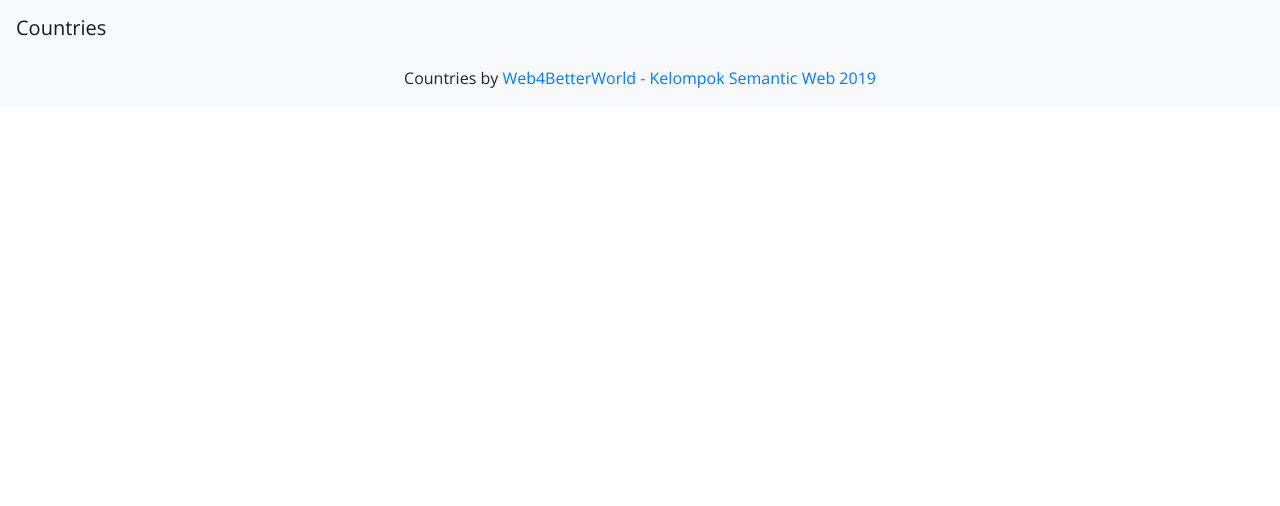
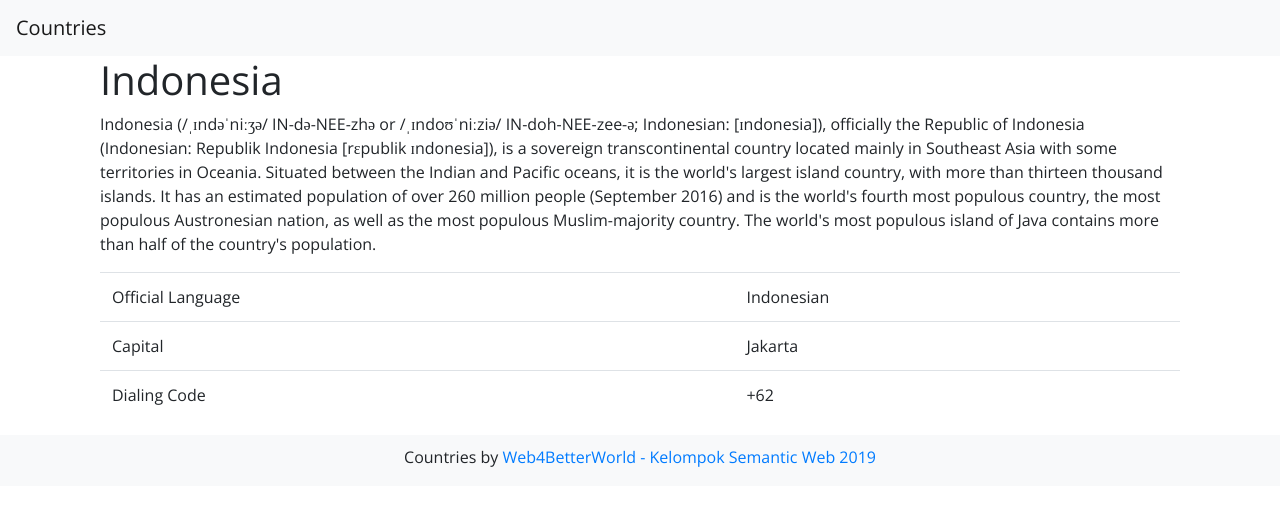
Before and after one commit to argaghulamahmad/countries-sparql-dbpedia, a Django app: template countries/templates/detail.html in a window 1280 px wide. Shown: the top 506 px of the page. Run offline with Django 3.2, Linux system fonts and the light colour scheme; the template is opened without the code that fills it, so the values that code supplies are empty; some libraries are stand-ins or nearby versions.

Commit message:
Create dummy detailm layout

```diff
--- a/countries/templates/detail.html
+++ b/countries/templates/detail.html
@@ -2,10 +2,39 @@
 
 {% block content %}
     <div class="container">
-    {% for info in country_info %}
-        <h1>{{ info.country_name.value }}</h1>
-        <h2>{{ info.country_capital.value }}</h2>
-        <p>{{ info.country_abstract.value }}</p>
-    {% endfor %}
+        <div class="container">
+            <h1>Indonesia</h1>
+            <p>Indonesia (/ˌɪndəˈniːʒə/ IN-də-NEE-zhə or /ˌɪndoʊˈniːziə/ IN-doh-NEE-zee-ə; Indonesian: [ɪndonesia]),
+                officially the Republic of Indonesia (Indonesian: Republik Indonesia [rɛpublik ɪndonesia]), is a
+                sovereign
+                transcontinental country located mainly in Southeast Asia with some territories in Oceania. Situated
+                between
+                the Indian and Pacific oceans, it is the world's largest island country, with more than thirteen
+                thousand
+                islands. It has an estimated population of over 260 million people (September 2016) and is the world's
+                fourth most populous country, the most populous Austronesian nation, as well as the most populous
+                Muslim-majority country. The world's most populous island of Java contains more than half of the
+                country's
+                population.
+            </p>
+        </div>
+        <div class="container">
+            <table class="table">
+                <tbody>
+                <tr>
+                    <td>Official Language</td>
+                    <td>Indonesian</td>
+                </tr>
+                <tr>
+                    <td>Capital</td>
+                    <td>Jakarta</td>
+                </tr>
+                <tr>
+                    <td>Dialing Code</td>
+                    <td>+62</td>
+                </tr>
+                </tbody>
+            </table>
+        </div>
     </div>
 {% endblock %}
```
